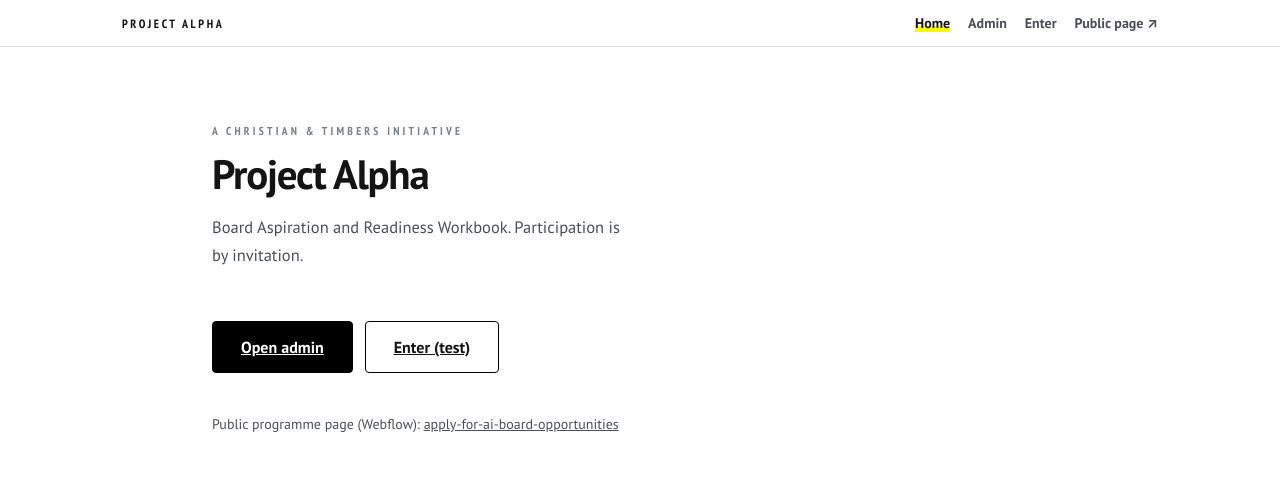
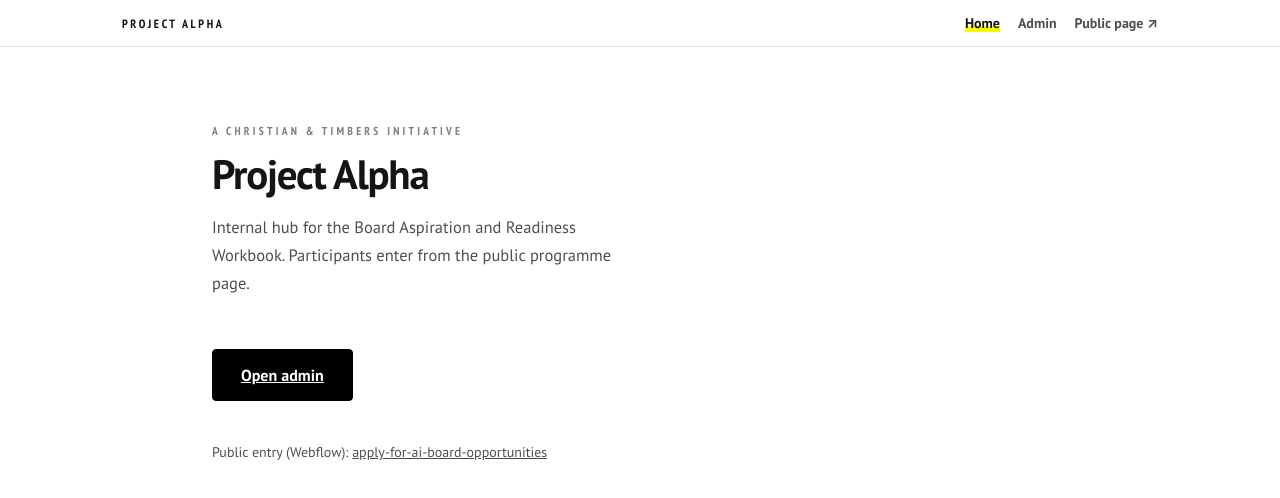
Before and after one commit to VandalSIS/alpha, a Next.js app: page / in a window 1280 px wide. Shown: the top 498 px of the page. Built offline with nearby package versions, Linux system fonts and the light colour scheme.

Commit message:
Remove Enter test from home; participants use Webflow entry.
Internal home keeps Admin and a link to the public programme page.

Co-authored-by: Cursor <cursoragent@cursor.com>

```diff
--- a/src/app/page.tsx
+++ b/src/app/page.tsx
@@ -1,5 +1,7 @@
 import Link from "next/link";
 import { AppNav } from "@/components/AppNav";
+
+const SITE = "https://www.christianandtimbers.com/apply-for-ai-board-opportunities";
 
 export default function HomePage() {
   return (
@@ -10,23 +12,17 @@ export default function HomePage() {
           <p className="kicker">A Christian &amp; Timbers Initiative</p>
           <h1 className="h1">Project Alpha</h1>
           <p className="body" style={{ marginTop: 18, maxWidth: "46ch" }}>
-            Board Aspiration and Readiness Workbook. Participation is by invitation.
+            Internal hub for the Board Aspiration and Readiness Workbook. Participants enter from
+            the public programme page.
           </p>
-          <p style={{ marginTop: 28, display: "flex", gap: 12, flexWrap: "wrap" }}>
+          <p style={{ marginTop: 28 }}>
             <Link className="btn" href="/admin">
               Open admin
             </Link>
-            <Link
-              className="btn"
-              href="/enter"
-              style={{ background: "transparent", color: "var(--ink)" }}
-            >
-              Enter (test)
-            </Link>
           </p>
           <p className="body" style={{ marginTop: 40, fontSize: 14 }}>
-            Public programme page (Webflow):{" "}
-            <a href="https://www.christianandtimbers.com/apply-for-ai-board-opportunities">
+            Public entry (Webflow):{" "}
+            <a href={SITE} target="_blank" rel="noopener noreferrer">
               apply-for-ai-board-opportunities
             </a>
           </p>
--- a/src/components/AppNav.tsx
+++ b/src/components/AppNav.tsx
@@ -31,9 +31,6 @@ export function AppNav({ active, variant = "internal" }: Props) {
             <Link href="/admin" className={active === "admin" ? "on" : undefined}>
               Admin
             </Link>
-            <Link href="/enter" className={active === "enter" ? "on" : undefined}>
-              Enter
-            </Link>
             <a href={SITE} target="_blank" rel="noopener noreferrer">
               Public page ↗
             </a>
```
